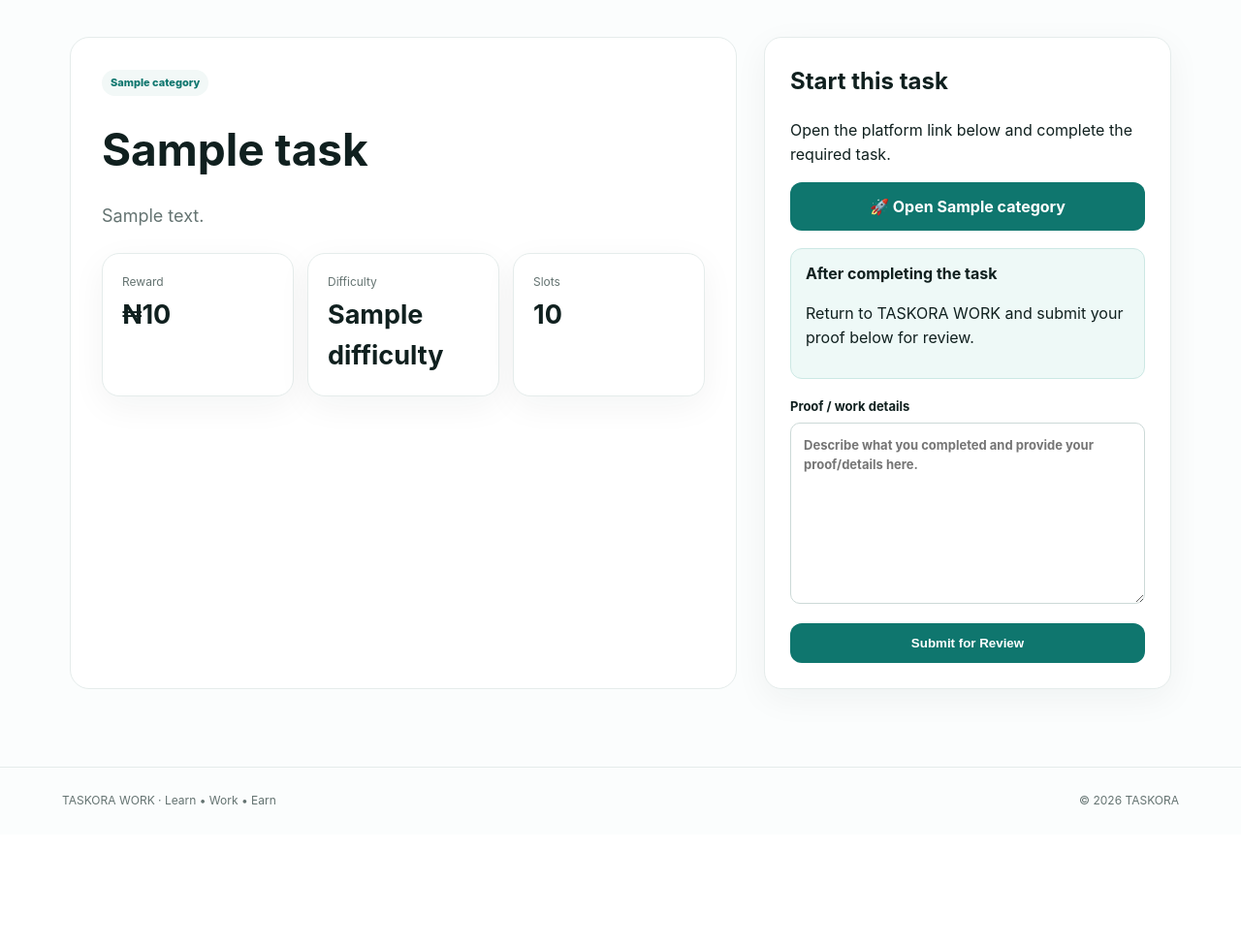
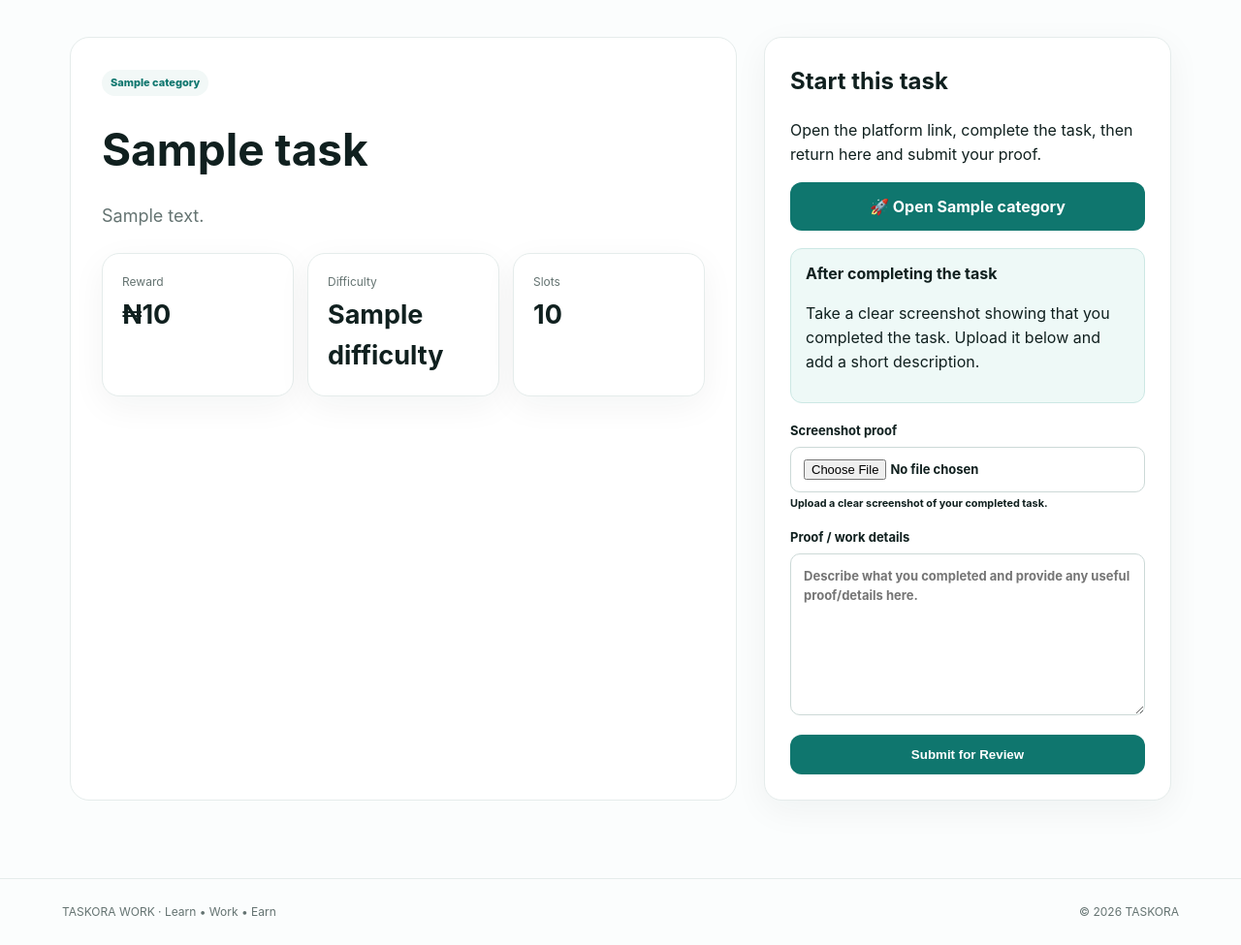
Before and after one commit to ssdplc1-crypto/taskora-work, a Flask app: template templates/task_detail.html in a window 1280 px wide. Shown: the part 72-1047 px from the top of the page at 97% size. Before the commit the page ends 902 px from the top, so only its background shows below. Run offline with Flask 3, Linux system fonts and the light colour scheme; the visitor is signed in with stand-in values (Sample User, id 1); data comes from the database, SQL or seed files in the repository; tables that the repository leaves empty hold one stand-in row (values such as "Sample post"); the template is opened without the code that fills it: most values are stand-ins (such as "Sample title", 1, 10 or a date in 2020); some libraries are stand-ins or nearby versions.

Commit message:
Update task_detail.html

```diff
--- a/templates/task_detail.html
+++ b/templates/task_detail.html
@@ -1,138 +1,64 @@
 {% extends "base.html" %}
-
 {% block title %}{{ task.title }} — TASKORA WORK{% endblock %}
-
 {% block content %}
-
 <div class="detail">
-
   <div class="detail-main">
-
     <span class="pill">{{ task.category }}</span>
-
     <h1>{{ task.title }}</h1>
-
-        <p class="lead">
-            {{ task.description }}
-        </p>
-
+    <p class="lead">{{ task.description }}</p>
     <div class="stats">
-
-            <div class="stat">
-                <span>Reward</span>
-                <strong>₦{{ "{:,}".format(task.reward) }}</strong>
+      <div class="stat"><span>Reward</span><strong>₦{{ "{:,}".format(task.reward) }}</strong></div>
+      <div class="stat"><span>Difficulty</span><strong>{{ task.difficulty }}</strong></div>
+      <div class="stat"><span>Slots</span><strong>{{ task.slots }}</strong></div>
+    </div>
   </div>
 
-            <div class="stat">
-                <span>Difficulty</span>
-                <strong>{{ task.difficulty }}</strong>
-            </div>
-
-            <div class="stat">
-                <span>Slots</span>
-                <strong>{{ task.slots }}</strong>
-            </div>
-
-        </div>
-
-    </div>
-
-
   <div class="form-card">
-
     {% if not current_user.activated %}
-
       <h2>Activation required</h2>
-
-            <p>
-                Activate your account before starting tasks.
-            </p>
-
-            <a
-                class="btn full"
-                href="{{ url_for('activate') }}"
-            >
-                Activate ₦3,000
-            </a>
-
+      <p>Activate your account before starting tasks.</p>
+      <a class="btn full" href="{{ url_for('activate') }}">Activate ₦3,000</a>
 
     {% elif already %}
-
       <h2>Already submitted</h2>
-
-            <p>
-                Your submission for this task is already
-                pending or approved.
-            </p>
-
+      <p>Your submission for this task is already pending or approved.</p>
 
     {% else %}
-
       <h2>Start this task</h2>
-
-            <p>
-                Open the platform link below and complete the
-                required task.
-            </p>
-
+      <p>Open the platform link, complete the task, then return here and submit your proof.</p>
 
       {% if task.task_link %}
-
-                <a
-                    class="btn full"
-                    href="{{ task.task_link }}"
-                    target="_blank"
-                    rel="noopener noreferrer"
-                >
+        <a class="btn full" href="{{ task.task_link }}" target="_blank" rel="noopener noreferrer">
           🚀 Open {{ task.category }}
         </a>
-
       {% endif %}
-
 
       <div style="height:18px;"></div>
 
-
       <div class="notice">
         <strong>After completing the task</strong>
-
-                <p>
-                    Return to TASKORA WORK and submit your proof
-                    below for review.
-                </p>
+        <p>Take a clear screenshot showing that you completed the task. Upload it below and add a short description.</p>
       </div>
 
+      <form method="post"
+            action="{{ url_for('submit_task', task_id=task.id) }}"
+            enctype="multipart/form-data">
 
-            <form
-                method="post"
-                action="{{ url_for('submit_task', task_id=task.id) }}"
-            >
+        <label>
+          Screenshot proof
+          <input type="file" name="proof_file" accept="image/*" required>
+          <small>Upload a clear screenshot of your completed task.</small>
+        </label>
 
         <label>
           Proof / work details
-
-                    <textarea
-                        name="proof"
-                        rows="8"
-                        required
-                        placeholder="Describe what you completed and provide your proof/details here."
-                    ></textarea>
-
+          <textarea name="proof" rows="7" required
+                    placeholder="Describe what you completed and provide any useful proof/details here."></textarea>
         </label>
 
-                <button
-                    class="btn full"
-                    type="submit"
-                >
-                    Submit for Review
-                </button>
-
+        <button class="btn full" type="submit">Submit for Review</button>
       </form>
-
     {% endif %}
-
   </div>
-
 </div>
-
 {% endblock %}
```
Lines whose indentation alone changed are shown as unchanged.
